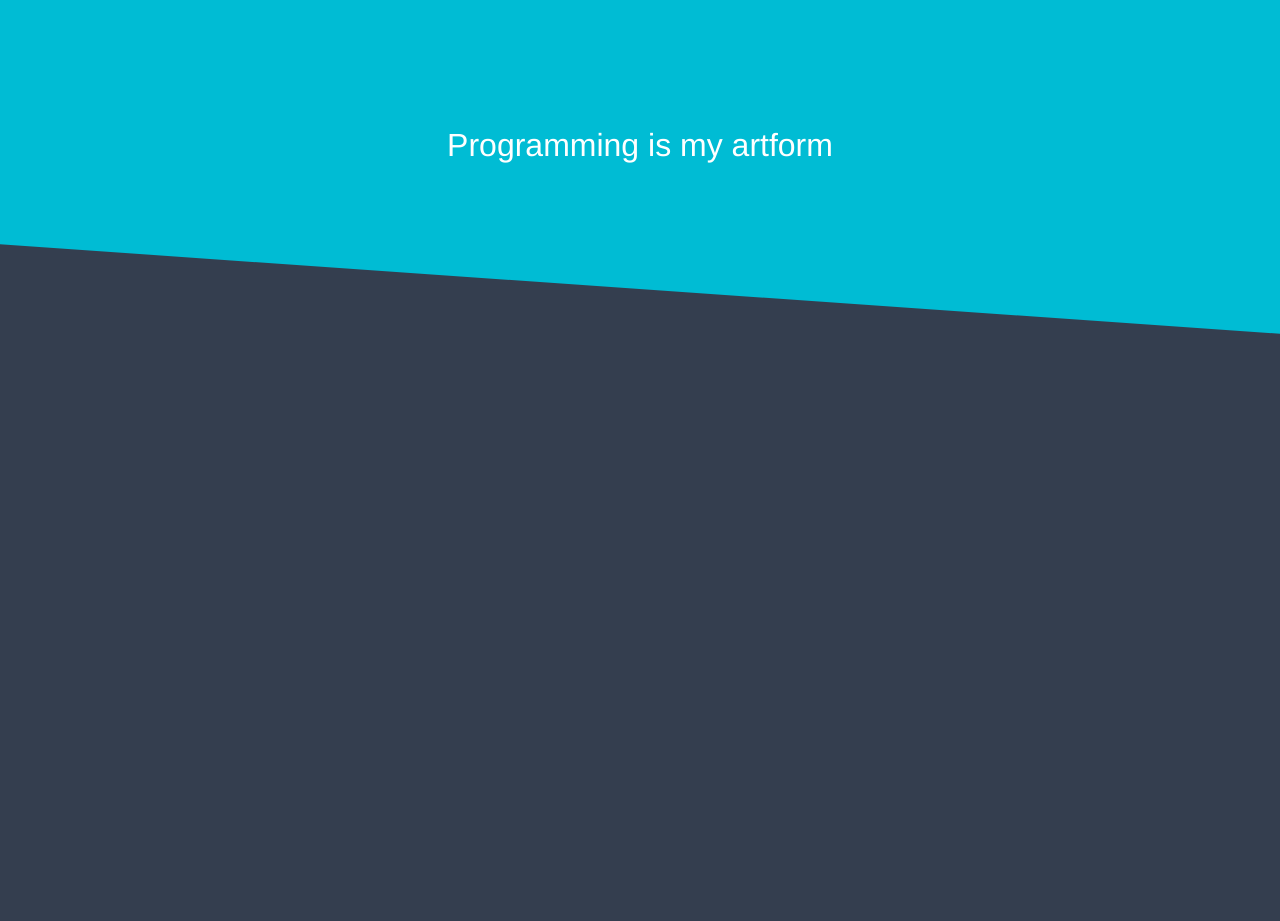
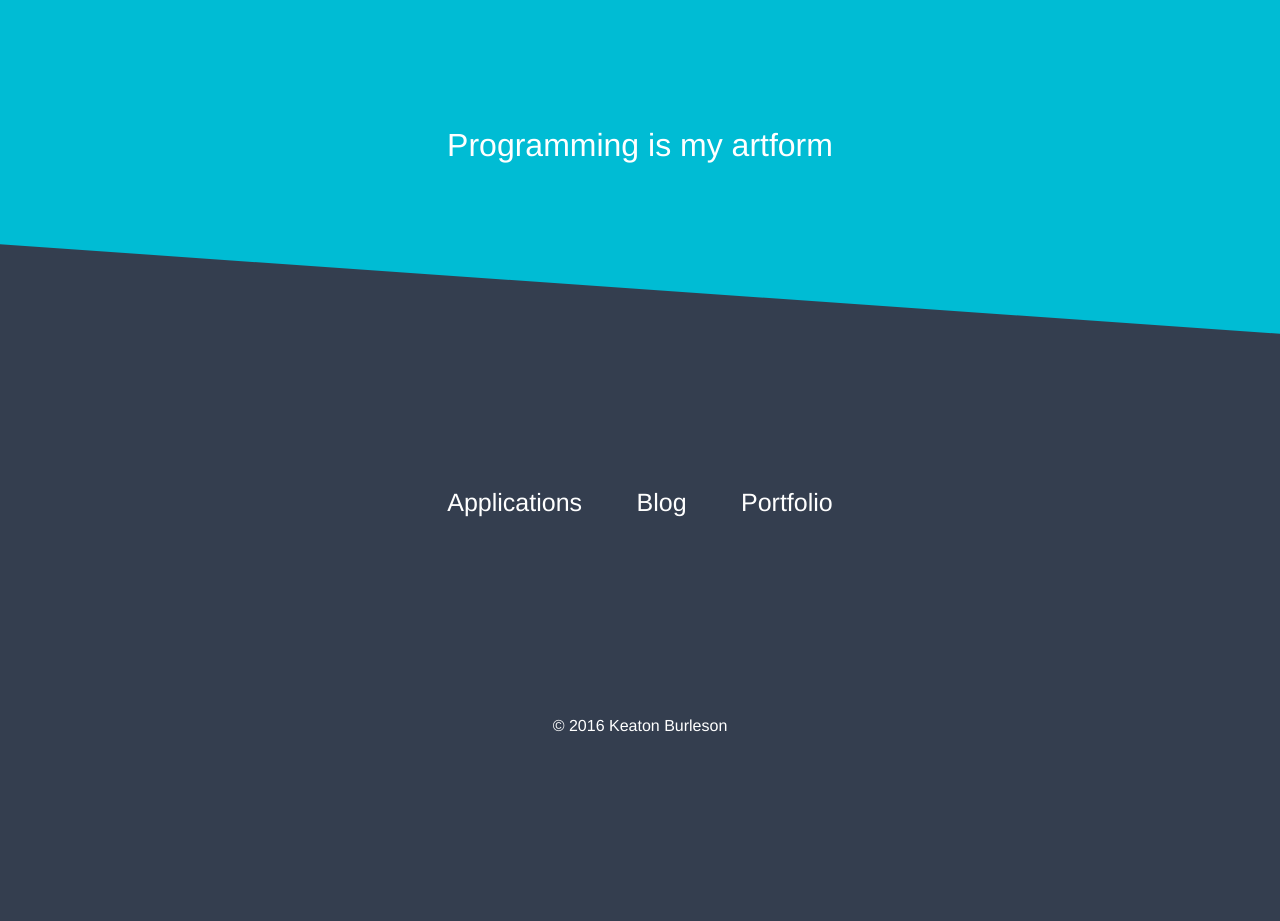
Before and after one commit to 128keaton/.com, a Jekyll site: the page built from index.html, in a window 1280 px wide. Built offline with Jekyll 4.4.1, drawn with Linux system fonts in a browser that asks for light colours.

Commit message:
y tho :/

```diff
--- a/_config.yml
+++ b/_config.yml
@@ -22,13 +22,10 @@ description: > # this means to ignore newlines until "baseurl:"
   Google search results) and in your feed.xml site description.
 baseurl: "" # the subpath of your site, e.g. /blog
 url: "" # the base hostname & protocol for your site, e.g. http://example.com
-twitter_username: jekyllrb
-github_username:  jekyll
 staticmanUrl: https://api.staticman.net/v2/entry/128keaton/personal-site/gh-pages/comments
 # Build settings
 markdown: kramdown
-theme: minima
-pages_path: /_pages
+encoding: utf-8
 gems:
   - jekyll-feed
 exclude:
--- /dev/null
+++ b/_includes/footer.html
@@ -0,0 +1,3 @@
+<footer class="footer">
+  <p class="copyright">&copy 2016 Keaton Burleson</p>
+</footer>
--- a/_layouts/frontpage.html
+++ b/_layouts/frontpage.html
@@ -12,17 +12,17 @@
 				</div>
 			</div>
 		</div>
+
 		<div class="front-site-links">
-		{% assign pages = site.pages | sort:"title"  %}
 
-			 {% for my_page in pages %}
-				 {% if my_page.title %}
-				 <p>hello</p>
-				{% endif %}
-			 {% endfor %}
-			 </ul>
+			{% for page in site.pages %} {% if page.title %}
+			<a class="page-link" href="{{ page.url | relative_url }}">{{ page.title | escape }}</a> {% endif %} {% endfor %}
+			<div class="clear"></div>
 		</div>
+
+		{% include footer.html %}
 	</div>
+
 </body>
 
 </html>
--- a/_sass/_page.scss
+++ b/_sass/_page.scss
@@ -1,5 +1,4 @@
-
-.slant-container  {
+.slant-container {
     z-index: 1;
     width: 100%;
     position: relative;
@@ -24,15 +23,40 @@
     backface-visibility: initial;
 }
 
-.slant-container  .skew .slant-container -inner {
+.slant-container .skew .slant-container -inner {
     padding: 20px;
     margin-left: auto;
     margin-right: auto;
 }
 
-.introduction{
+.introduction {
     text-align: center;
     font-weight: 100;
     padding-top: 100px;
     padding-bottom: 120px;
 }
+
+.front-site-links {
+    margin: 0 auto;
+    width: 100%;
+    position: relative;
+    top: 20%;
+    transform: translateY(-20%);
+    text-align: center;
+}
+
+.front-site-links .page-link {
+    font-size: 25px;
+    text-decoration: none;
+    color: white;
+    font-weight: 100;
+    padding: 25px;
+}
+.footer{
+  margin: 0 auto;
+  width: 100%;
+  position: relative;
+  text-align: center;
+  top: 40%;
+  transform: translateY(-40%);
+}
--- a/assets/main.scss
+++ b/assets/main.scss
@@ -47,6 +47,10 @@ body {
   font-kerning: normal;
   padding: 0;
   margin: 0;
+
+}
+.clear{
+  clear: both;
 }
 .wrapper{
   height: 100%;
@@ -58,16 +62,8 @@ body {
    clear: both;
 
 }
-html, body {
+html, body{
+  height: 100%;
+}
 
-height: 100%;
-
-padding: 0;
-
-margin: 0;
-
-}
-a{
-  display: inline-block;
-}
 @import "_page.scss";
```
Also changed, not shown: _pages/applications.md (added, +6 -0 lines), _pages/blog.md (+4 -4 lines), _pages/portfolio.md (added, +6 -0 lines), 1 other file. Lines whose indentation alone changed are shown as unchanged.
